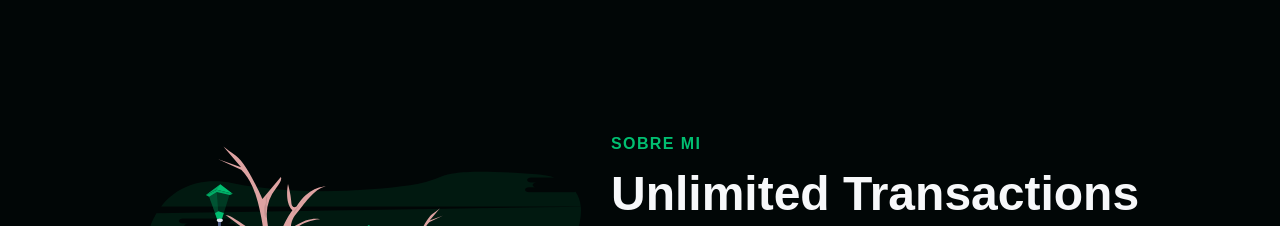
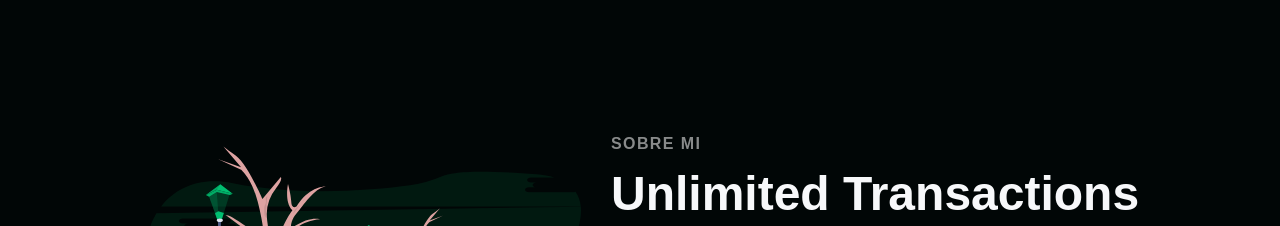
Before and after one commit to JeralPineda/portfolio, a React (Create React App) app: page / in a window 1280 px wide. Shown: the part 960-1186 px from the top of the page. Built offline with nearby package versions, Linux system fonts and the light colour scheme; a web font is replaced by a local one.

Commit message:
cambio en el color del texto de TopLine

```diff
--- a/src/components/web/InfoSection/InfoElements.js
+++ b/src/components/web/InfoSection/InfoElements.js
@@ -51,7 +51,7 @@ export const TextWrapper = styled.div`
 `;
 
 export const TopLine = styled.p`
-   color: #01bf71;
+   color: #ccca;
    font-size: 1.6rem;
    line-height: 1.6rem;
    font-weight: 700;
```
